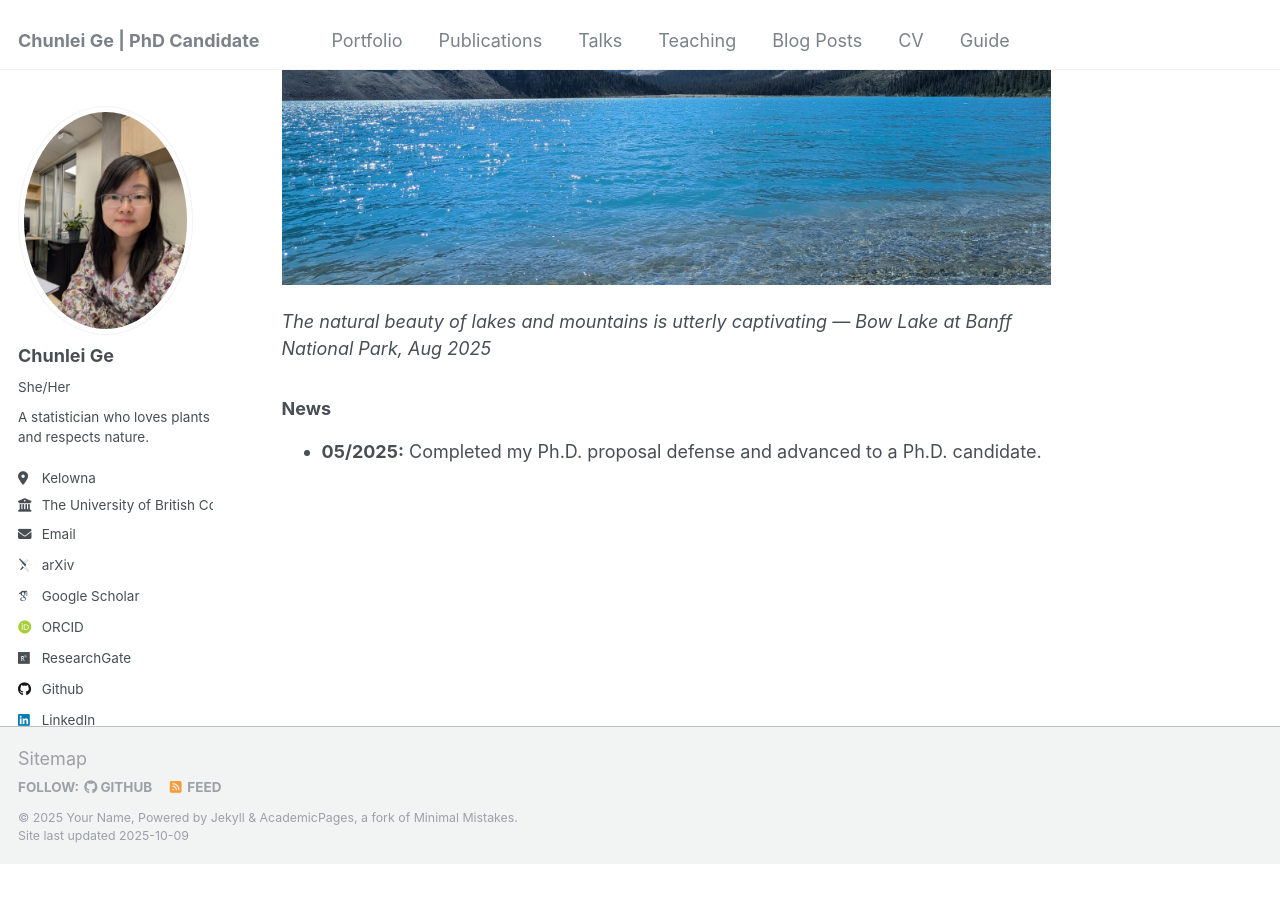
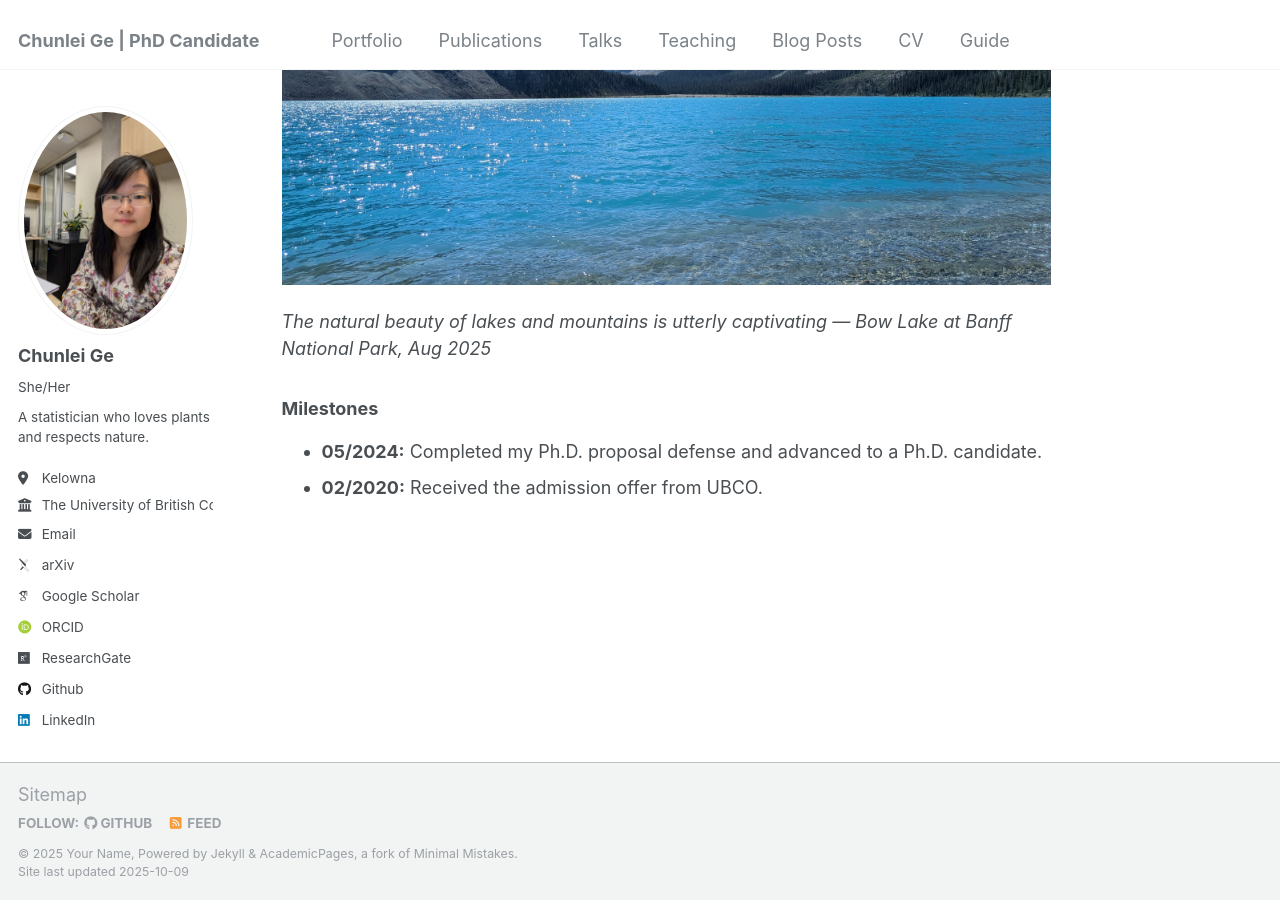
Before and after one commit to chunleige/chunleige.github.io, a Jekyll site: the page built from _pages/about.md, in a window 1280 px wide and 900 px high, scrolled down 849 px. Built offline with Jekyll 4.4.1, drawn with Linux system fonts in a browser that asks for light colours; some web fonts are replaced; before the commit the page ends 1713 px from its top, so only the background shows below that.

Commit message:
Update about.md

```diff
--- a/_pages/about.md
+++ b/_pages/about.md
@@ -20,6 +20,7 @@ I’m always seeking new challenges and opportunities for growth. Feel free to r
 *The natural beauty of lakes and mountains is utterly captivating — Bow Lake at Banff National Park, Aug 2025*
 
 
-### News
+### Milestones
 
-- **05/2025:** Completed my Ph.D. proposal defense and advanced to a Ph.D. candidate.
+- **05/2024:** Completed my Ph.D. proposal defense and advanced to a Ph.D. candidate.
+- **02/2020:** Received the admission offer from UBCO.
```
